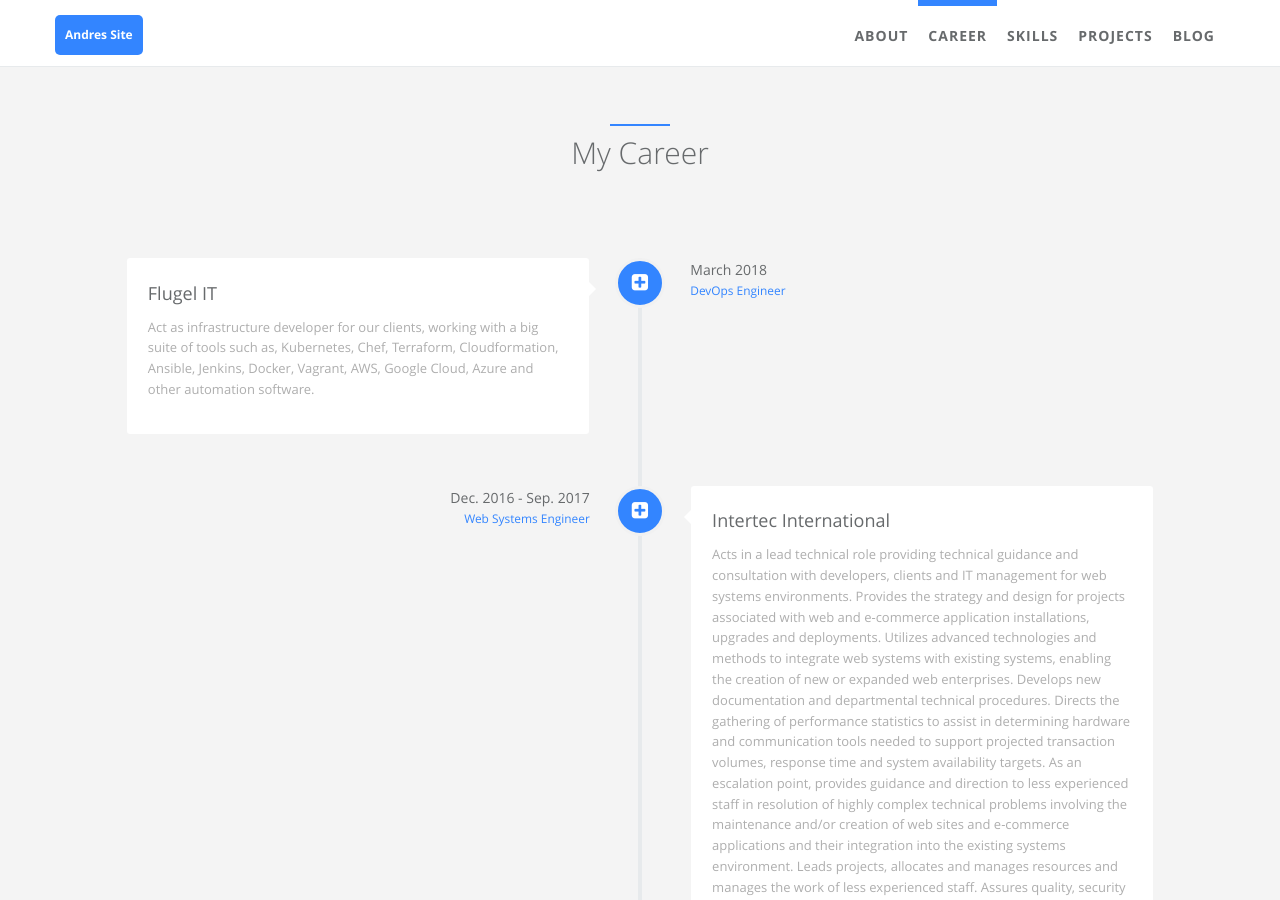
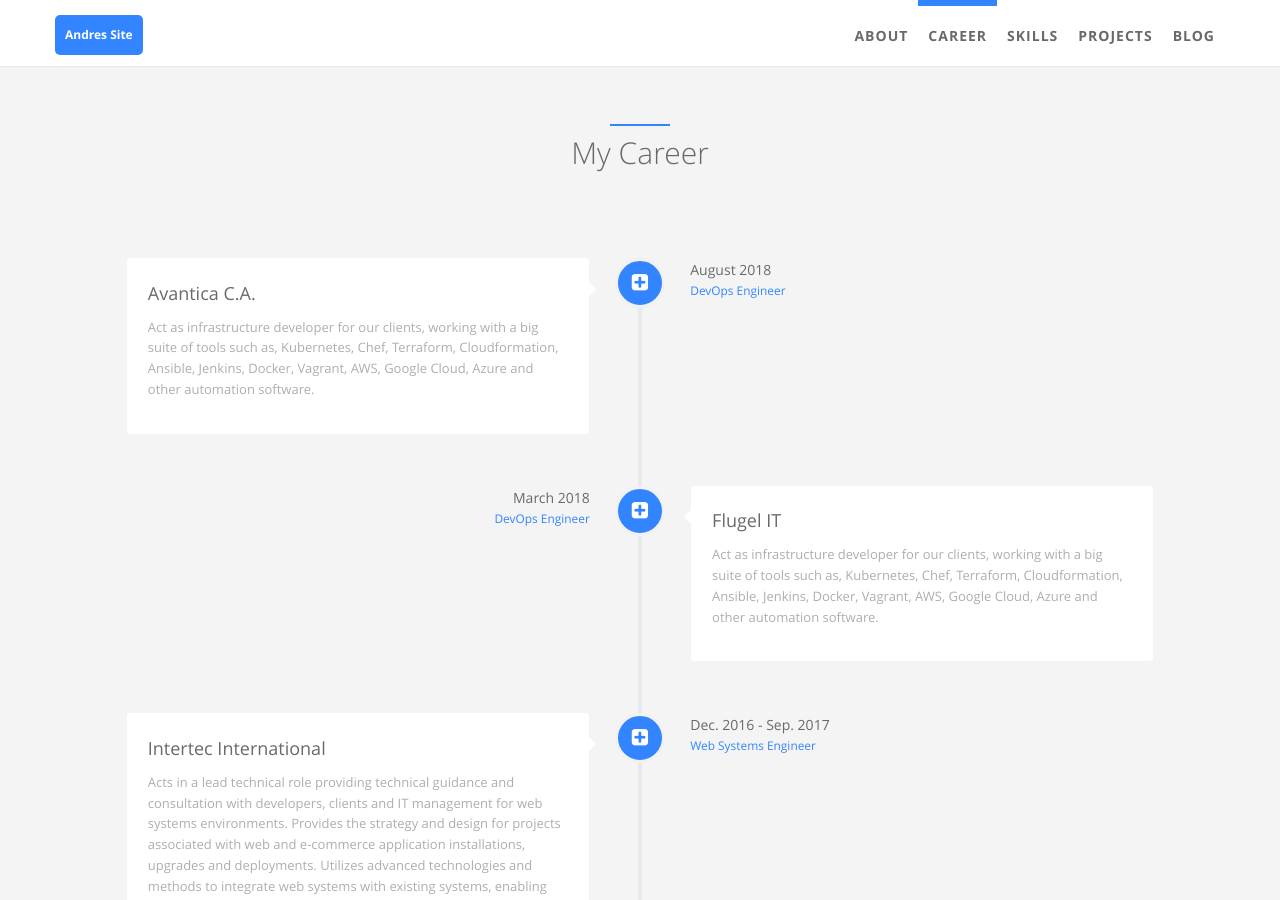
Before and after one commit to andrestorresGL/aetorres.github.io, a Jekyll site: the page built from index.html, in a window 1280 px wide and 900 px high, scrolled down 818 px. Built offline with Jekyll 4.4.1, drawn with Linux system fonts in a browser that asks for light colours.

Commit message:
Adding Avantica

```diff
--- a/_data/index/careers.yml
+++ b/_data/index/careers.yml
@@ -1,5 +1,19 @@
 # careers section data
 # if you don't have language feature(language.yml is empty), ignore "i18n" items
+- name:
+    detail: Avantica C.A.
+    i18n: avantica_ca
+  desc:
+    detail: Act as infrastructure developer for our clients, working with a big suite of tools such as, Kubernetes, Chef, Terraform, Cloudformation, Ansible, Jenkins, Docker, Vagrant, AWS, Google Cloud, Azure and other automation software.
+    i18n: company_a_desc
+  date:
+    detail: August 2018
+    i18n: company_a_date
+  job:
+    detail: DevOps Engineer
+    i18n: company_a_job
+  icon: fa-plus-square
+
 - name:
     detail: Flugel IT
     i18n: flugel_it
```
